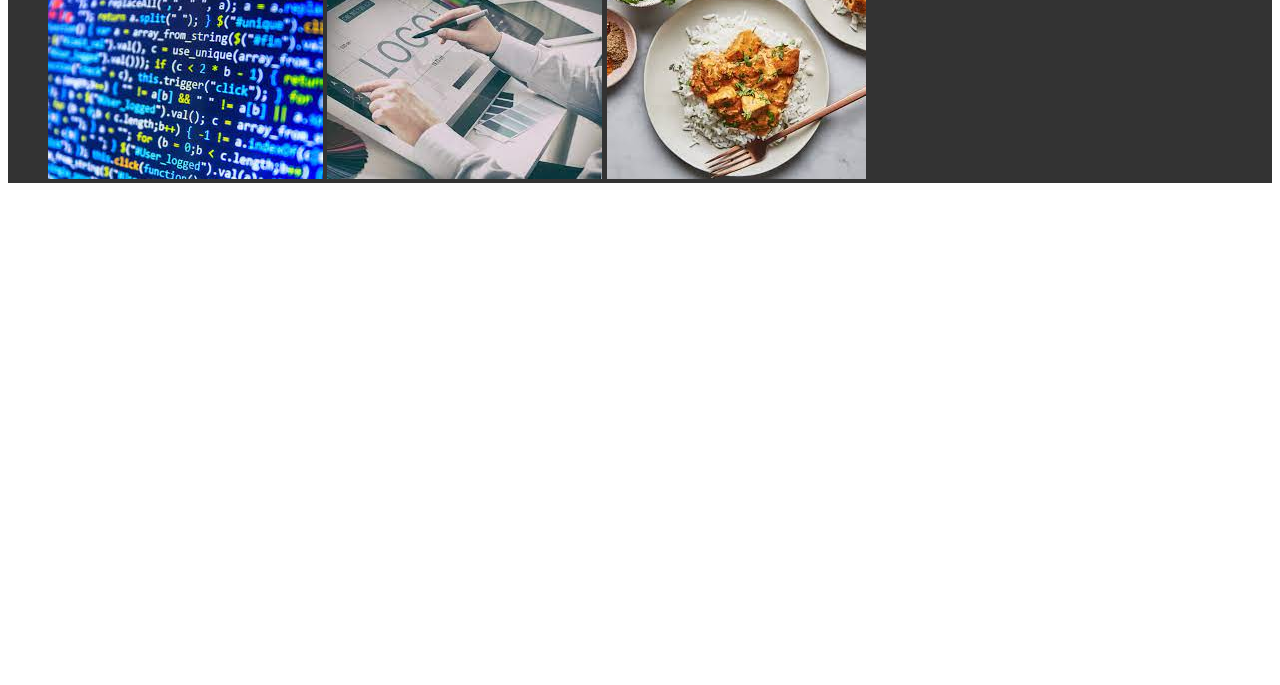
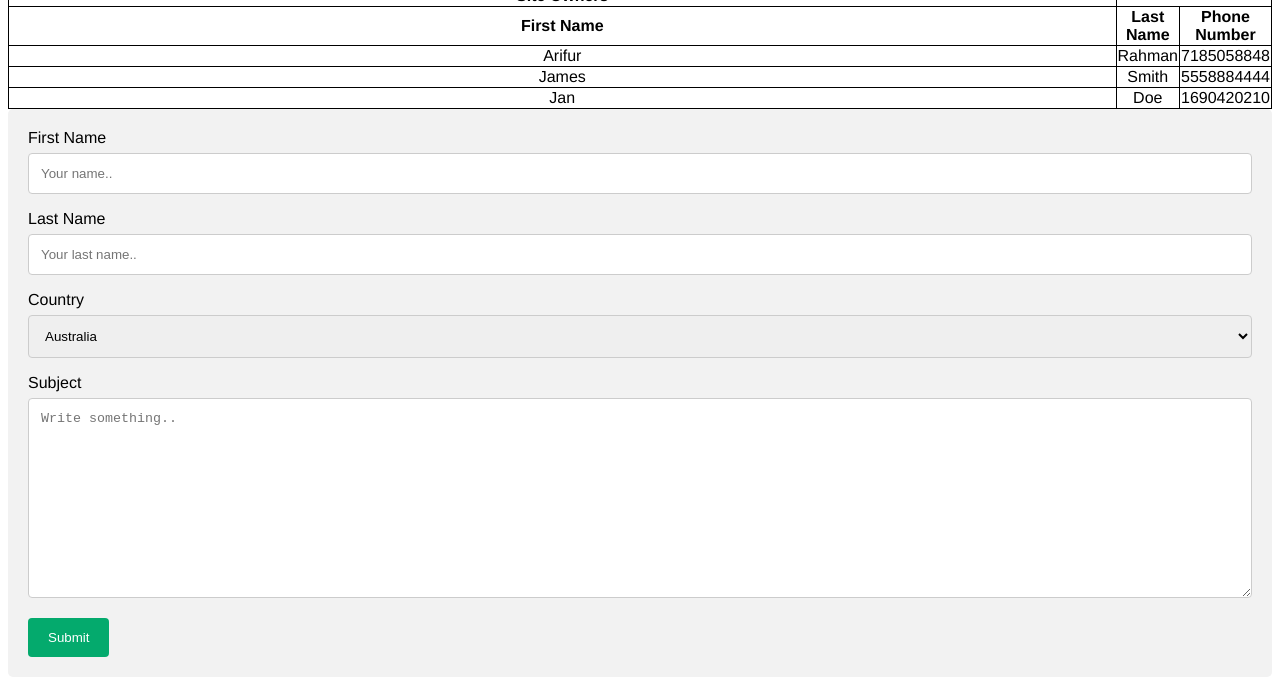
Before and after one commit to arahman63/assignment1, a plain HTML site: page pages/Contact.html in a window 1280 px wide. Shown: the part 140-825 px from the top of the page. Before the commit the page ends 800 px from the top, so only its background shows below. Drawn offline with Linux system fonts and the light colour scheme.

Commit message:
Added a contact form, w.i.p for accepting information through the submit button. Added a table that contains contact information about the site owners. Added css for all the new elements

```diff
--- a/css/index.css
+++ b/css/index.css
@@ -66,3 +66,46 @@ p{
     background-color: red;
     cursor: pointer;
 }
+table,td,th {
+    border:1px solid black;
+    margin-left: auto;
+    margin-right: auto;
+    width:100%;
+    height: 30x;
+    text-align: center;
+    border-collapse: collapse;
+
+  }
+/* Style inputs with type="text", select elements and textareas */
+input[type=text], select, textarea {
+    width: 100%; /* Full width */
+    padding: 12px; /* Some padding */
+    border: 1px solid #ccc; /* Gray border */
+    border-radius: 4px; /* Rounded borders */
+    box-sizing: border-box; /* Make sure that padding and width stays in place */
+    margin-top: 6px; /* Add a top margin */
+    margin-bottom: 16px; /* Bottom margin */
+    resize: vertical /* Allow the user to vertically resize the textarea (not horizontally) */
+  }
+
+  /* Style the submit button with a specific background color etc */
+  input[type=submit] {
+    background-color: #04AA6D;
+    color: white;
+    padding: 12px 20px;
+    border: none;
+    border-radius: 4px;
+    cursor: pointer;
+  }
+
+  /* When moving the mouse over the submit button, add a darker green color */
+  input[type=submit]:hover {
+    background-color: #45a049;
+  }
+
+  /* Add a background color and some padding around the form */
+  .container {
+    border-radius: 5px;
+    background-color: #f2f2f2;
+    padding: 20px;
+  }
--- a/pages/Contact.html
+++ b/pages/Contact.html
@@ -13,11 +13,53 @@
         <li><a href="../index.html">Home</a></li>
         <li> <a href="./About.html">About</a></li>
     </ul>
-    <div style = "text-align:center; font-style:bold;font-size:3rem;"> Welcome to the Contact page</div>
-     <ul>
-        <img src="../img/coding.jpeg" alt="Coding">
-        <img src="../img/design.jpeg" alt="Designer">
-        <img src="../img/tikka.jpeg" alt="Food">
-     </ul>
+    <div style = "text-align:center; font-style:bold;font-size:3rem;"> Welcome to the Contact Page</div>
+
+    <table>
+        <tr> <th>Site Owners</th></tr>
+        <tr>
+          <th>First Name</th>
+          <th>Last Name</th>
+          <th>Phone Number</th>
+        </tr>
+        <tr>
+          <td>Arifur</td>
+          <td>Rahman</td>
+          <td>7185058848</td>
+        </tr>
+        <tr>
+          <td>James</td>
+          <td>Smith</td>
+          <td>5558884444</td>
+        </tr>
+        <tr>
+            <td>Jan</td>
+            <td>Doe</td>
+            <td>1690420210</td>
+          </tr>
+      </table>
+      <div class="container">
+        <form action="action_page.php">
+
+          <label for="fname">First Name</label>
+          <input type="text" id="fname" name="firstname" placeholder="Your name..">
+
+          <label for="lname">Last Name</label>
+          <input type="text" id="lname" name="lastname" placeholder="Your last name..">
+
+          <label for="country">Country</label>
+          <select id="country" name="country">
+            <option value="australia">Australia</option>
+            <option value="canada">Canada</option>
+            <option value="usa">USA</option>
+          </select>
+
+          <label for="subject">Subject</label>
+          <textarea id="subject" name="subject" placeholder="Write something.." style="height:200px"></textarea>
+
+          <input type="submit" value="Submit">
+
+        </form>
+      </div>
 </body>
 </html>
```
